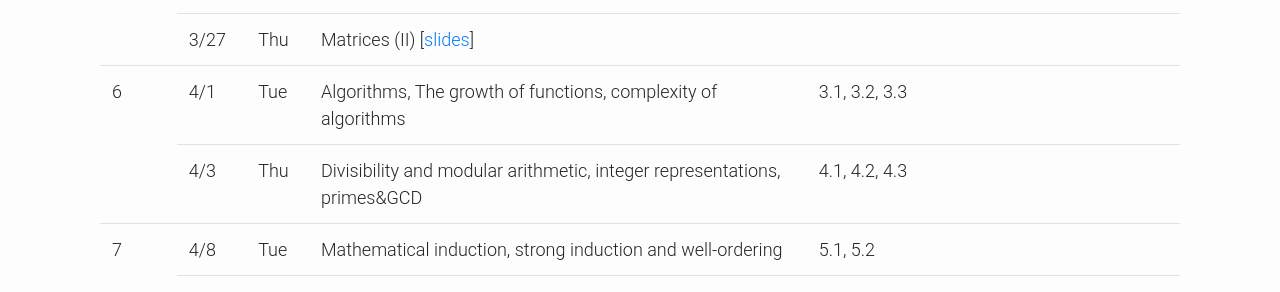
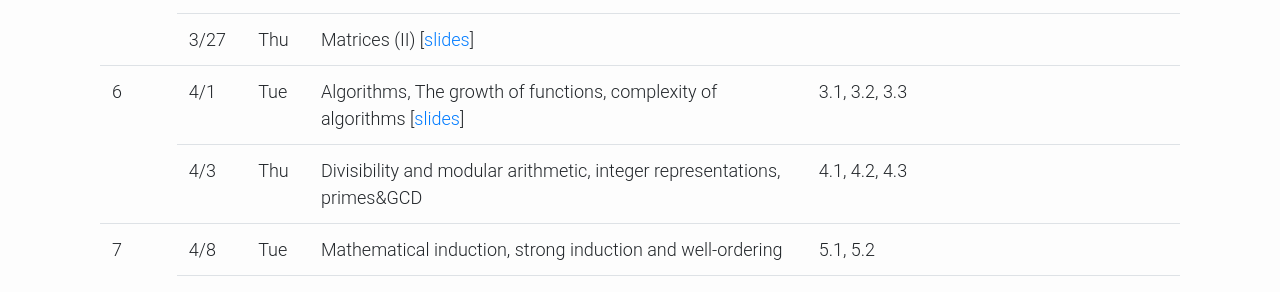
Before and after one commit to kaist-ee213/kaist-ee213.github.io, a Jekyll site: the page built from index.html, in a window 1280 px wide and 900 px high, scrolled down 1640 px. Shown: the part 179-471 px from the top of the window. Built offline with Jekyll 4.4.1, drawn with Linux system fonts in a browser that asks for light colours; the list of posts is cut into pages by our own code.

Commit message:
add slide 9

```diff
--- a/index.html
+++ b/index.html
@@ -218,7 +218,7 @@ Much of the basic discrete mathematical tools useful in electrical and computer
             <td rowspan="2">6</td>
             <td>4/1</td>
             <td>Tue</td>
-            <td>Algorithms, The growth of functions, complexity of algorithms</td>
+            <td>Algorithms, The growth of functions, complexity of algorithms [<a href="https://drive.google.com/file/d/1CUBA5oUQNmRZ6B2q5YzPaq6_WLkjqIS1/view?usp=sharing", target="_blank">slides</a>]</td>
             <td>3.1, 3.2, 3.3</td>
             <td></td>
         </tr>
```
